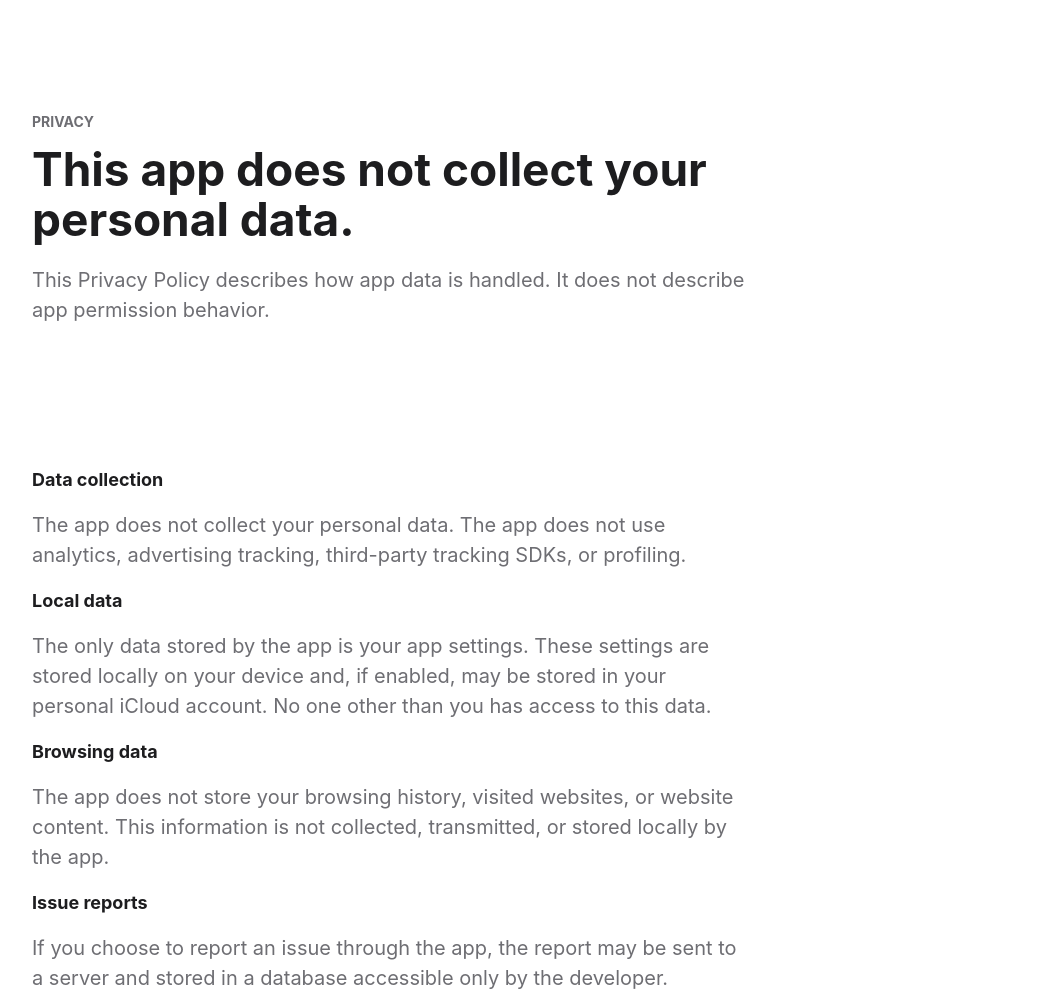
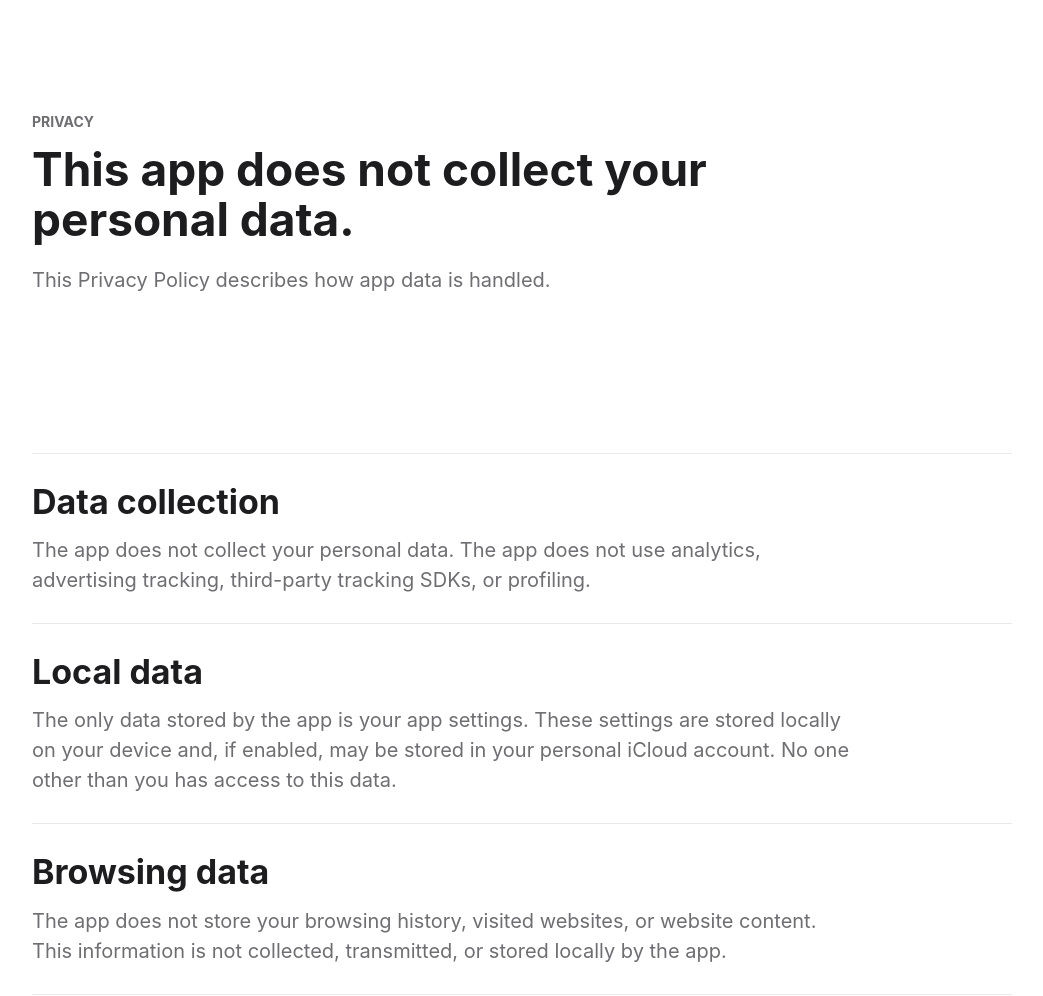
Before and after one commit to monawangdev/apps, an Astro site: page /apps/en/privacy/ in a window 1280 px wide. Shown: the part 119-1115 px from the top of the page, without its empty margins (118-1161 px from the left). Built offline with nearby package versions, Linux system fonts and the light colour scheme; Astro itself is replaced by a stand-in of ours.

Commit message:
fix: build

```diff
--- a/public/assets/styles.css
+++ b/public/assets/styles.css
@@ -285,7 +285,8 @@ img {
 .intro-band h2,
 .feature-section h2,
 .showcase-copy h2,
-.privacy-panel h2 {
+.privacy-panel h2,
+.privacy-policy h2 {
   max-width: 900px;
   margin: 0;
   font-size: clamp(23px, 3vw, 34px);
@@ -515,6 +516,22 @@ h3 {
   list-style: none;
 }
 
+.privacy-policy {
+  display: grid;
+  gap: 28px;
+  padding: clamp(10px, 3vw, 28px) 0 clamp(44px, 7vw, 78px);
+}
+
+.privacy-policy article {
+  padding-top: 28px;
+  border-top: 1px solid var(--divider);
+}
+
+.privacy-policy p {
+  max-width: 820px;
+  margin: 14px 0 0;
+}
+
 .related-icons,
 .contact-grid {
   flex-wrap: wrap;
--- a/src/pages/[locale]/privacy.astro
+++ b/src/pages/[locale]/privacy.astro
@@ -26,7 +26,7 @@ const description = 'This app does not collect your personal data.';
 >
   <main class="text-page">
     <TextHero eyebrow={t.privacy} title="This app does not collect your personal data.">
-      <p>This Privacy Policy describes how app data is handled. It does not describe app permission behavior.</p>
+      <p>This Privacy Policy describes how app data is handled.</p>
     </TextHero>
 
     <section class="privacy-policy" aria-label="Privacy Policy">
```
